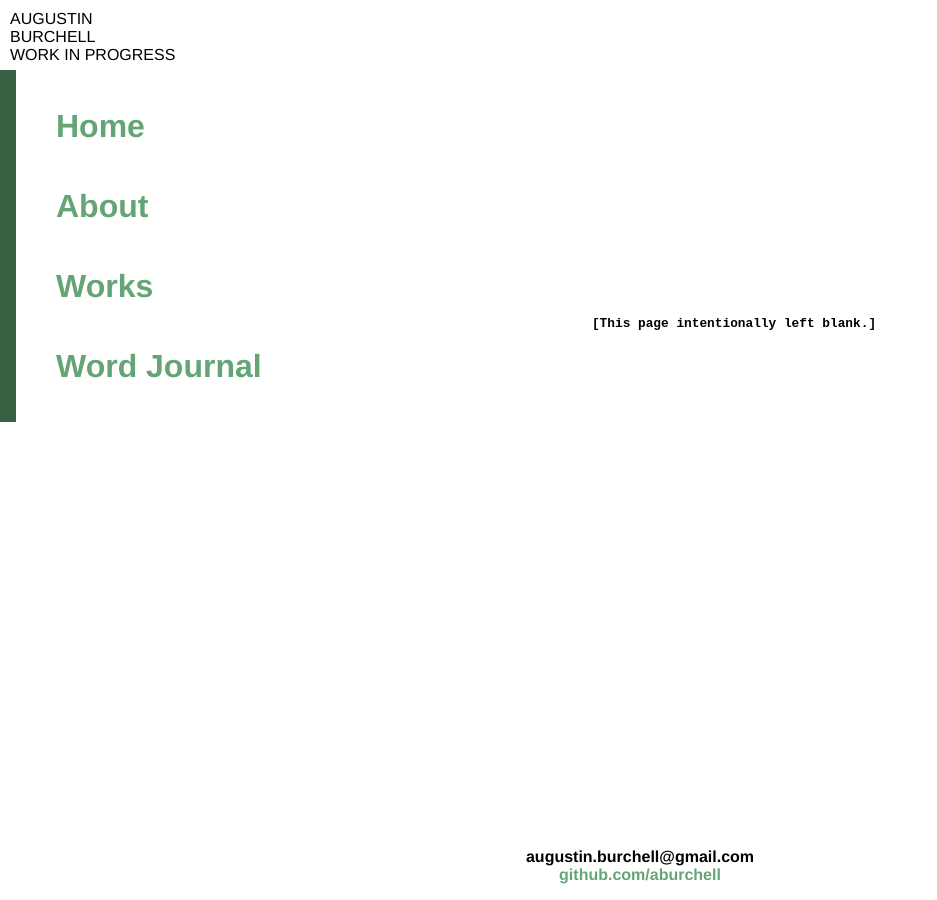
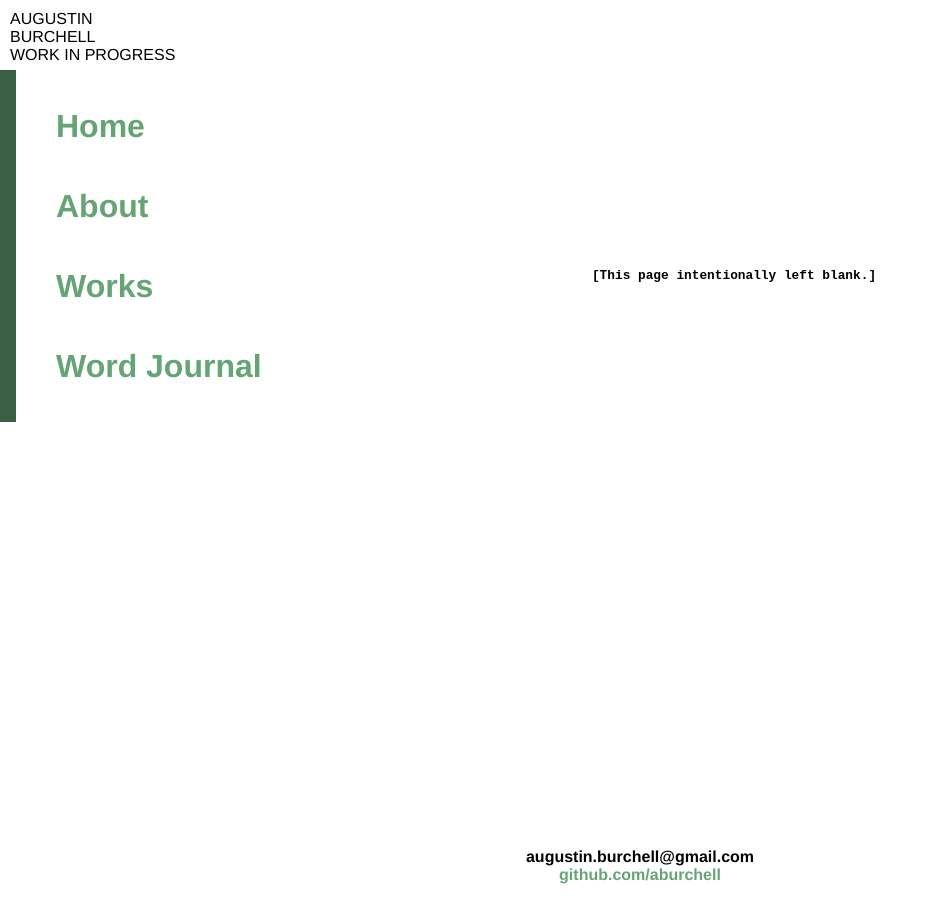
Before and after one commit to aburchell/aburchell.github.io, a Jekyll site: the page built from index.html, in a window 1280 px wide. Shown: the whole page, without its empty margins (0-937 px from the left). Built offline with Jekyll 4.4.1, drawn with Linux system fonts in a browser that asks for light colours.

Commit message:
Remove container top bot margin

```diff
--- a/css/main.css
+++ b/css/main.css
@@ -40,8 +40,6 @@ body {
 .container{
     grid-area: content;
     overflow: auto;
-    margin-top: 15%;
-    margin-bottom: 15%;
 /*    align-self: stretch;*/
 }
 
```
